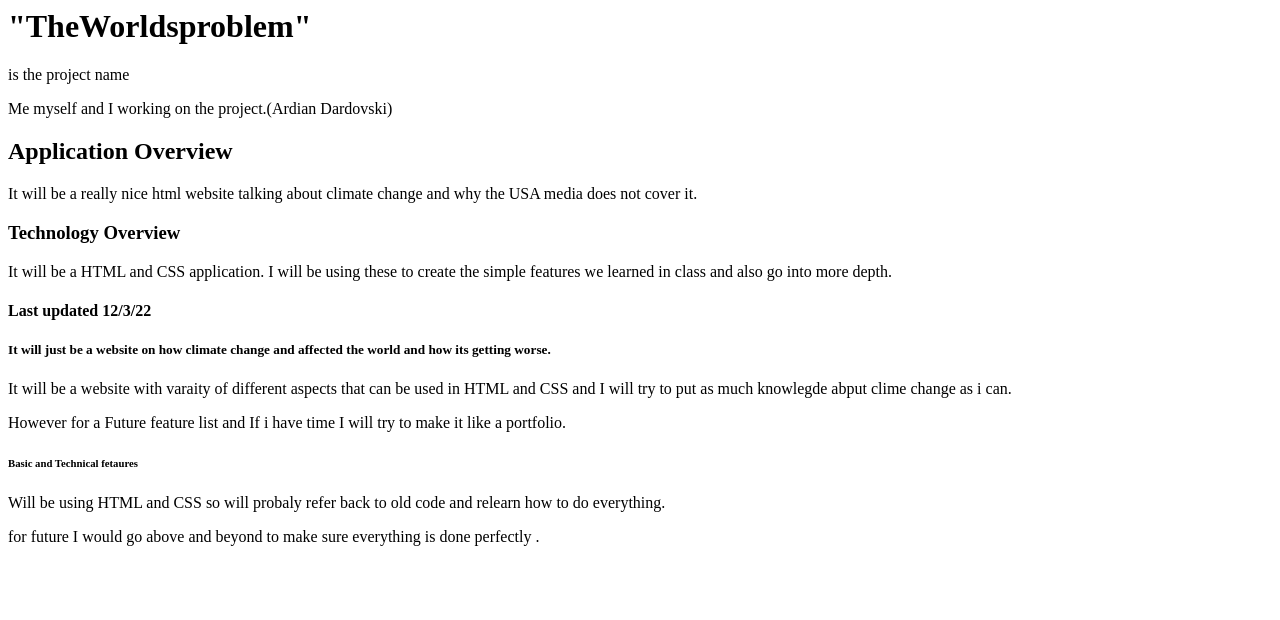
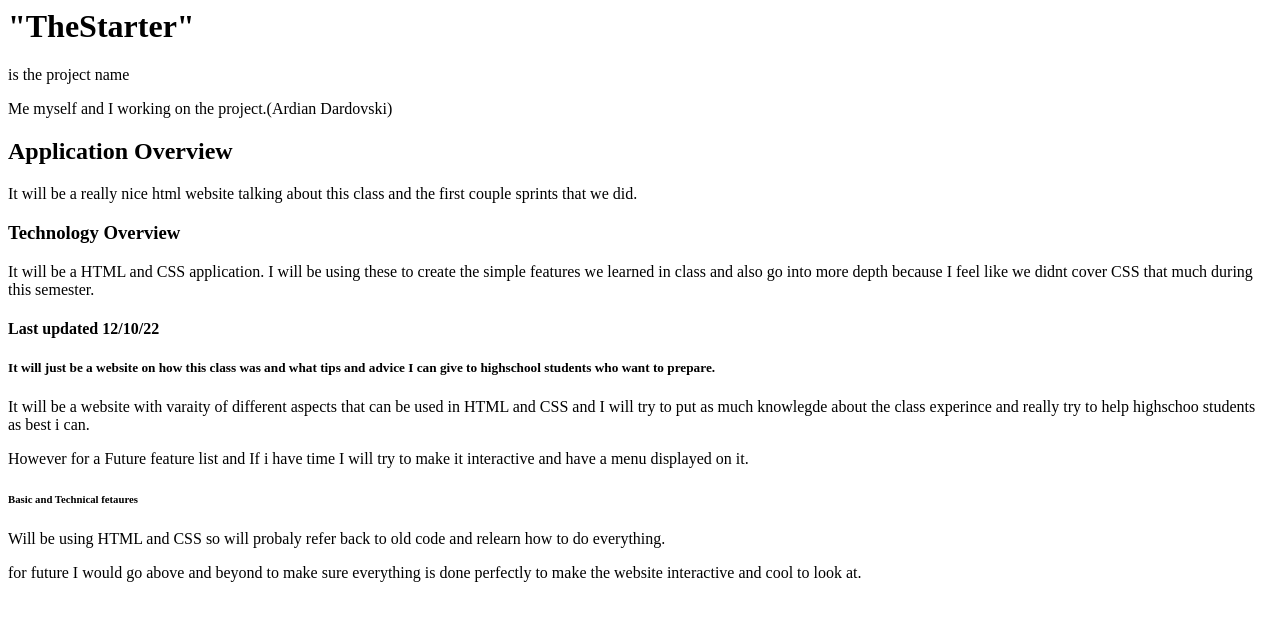
Before and after one commit to Ardiandardovski/finalllll-projectttt-prop, a plain HTML site: page index.html in a window 1280 px wide. Drawn offline with Linux system fonts and the light colour scheme.

Commit message:
Last update

```diff
--- a/index.html
+++ b/index.html
@@ -1,14 +1,14 @@
-<h1>"TheWorldsproblem"</h1>
+<h1>"TheStarter"</h1>
 <p>is the project name</p>
 <p>Me myself and I working on the project.(Ardian Dardovski)</p>
 <h2>Application Overview</h2>
-<p> It will be a really nice html website talking about climate change and why the USA media does not cover it.</p>
+<p> It will be a really nice html website talking about this class and the first couple sprints that we did.</p>
 <h3>Technology Overview</h3>
-<p>It will be a HTML and CSS application. I will be using these to create the simple features we learned in class and also go into more depth.</p>
-<h4>Last updated 12/3/22</h4>
-<h5>It will just be a website on how climate change and affected the world and how its getting worse.</h5>
-<p> It will be a website with varaity of different aspects that can be used in HTML and CSS and I will try to put as much knowlegde abput clime change as i can.</p>
-<p>However for a Future feature list and If i have time I will try to make it like a portfolio.</p>
+<p>It will be a HTML and CSS application. I will be using these to create the simple features we learned in class and also go into more depth because I feel like we didnt cover CSS that much during this semester.</p>
+<h4>Last updated 12/10/22</h4>
+<h5>It will just be a website on how this class was and what tips and advice I can give to highschool students who want to prepare.</h5>
+<p> It will be a website with varaity of different aspects that can be used in HTML and CSS and I will try to put as much knowlegde about the class experince and really try to help highschoo students as best i can.</p>
+<p>However for a Future feature list and If i have time I will try to make it interactive and have a menu displayed on it.</p>
 <h6>Basic and Technical fetaures</h6>
 <p>Will be using HTML and CSS so will probaly refer back to old code and relearn how to do everything.</p>
-<p>for future I would go above and beyond to make sure everything is done perfectly . </p>
+<p>for future I would go above and beyond to make sure everything is done perfectly to make the website interactive and cool to look at. </p>
```
